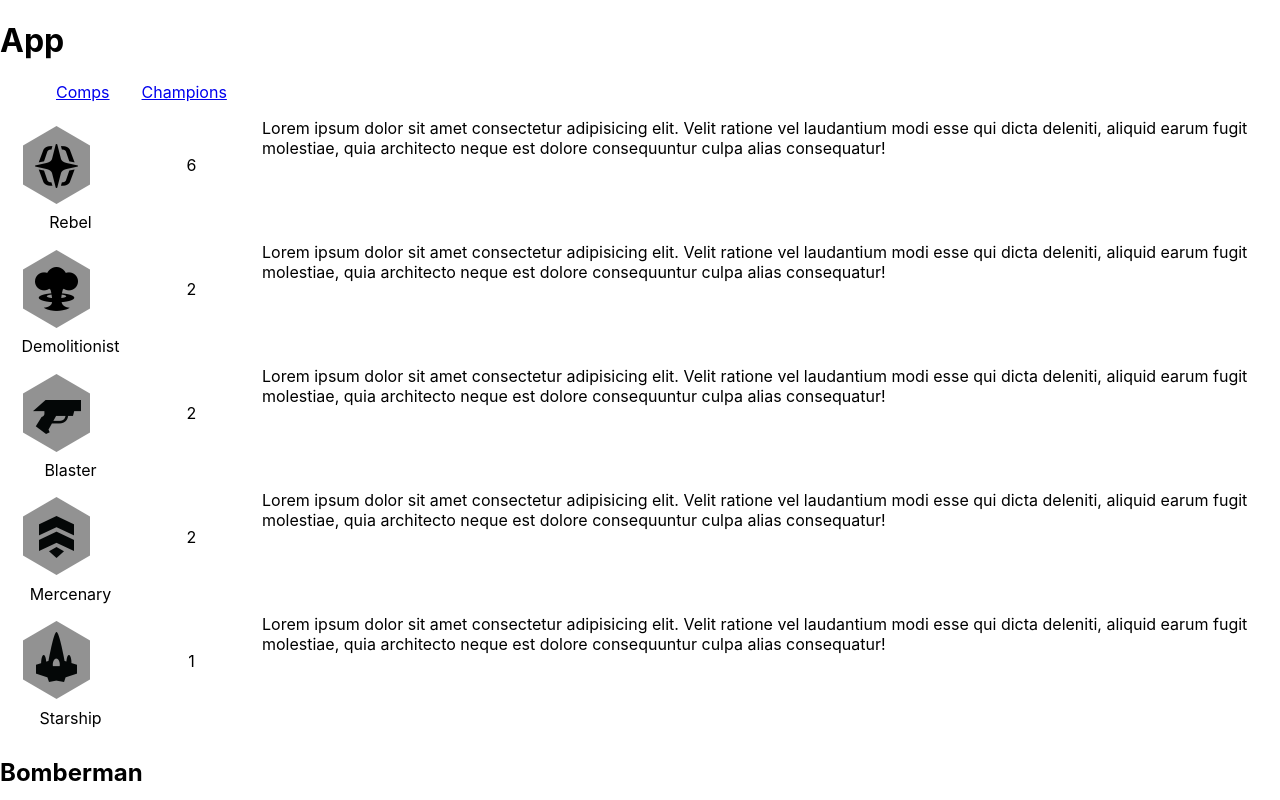
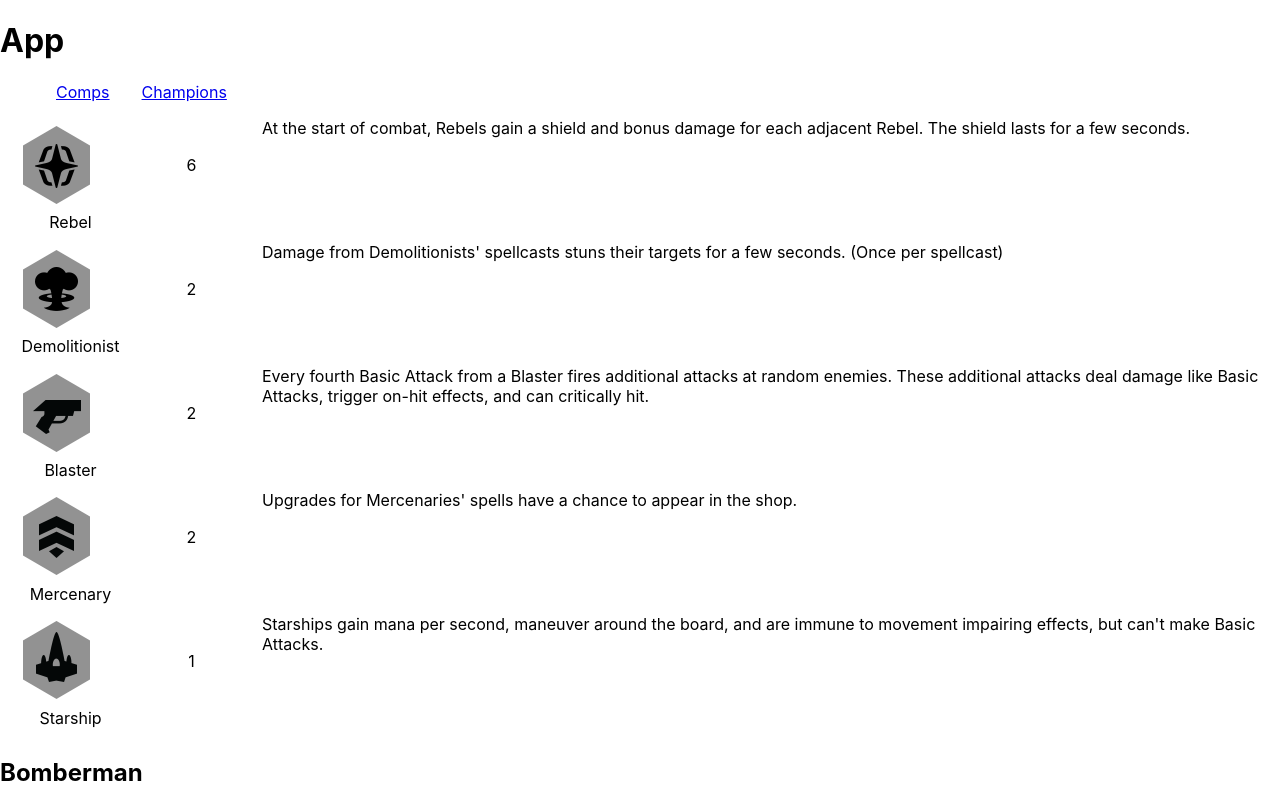
Before and after one commit to schubam/react-js-ts-project-monorepo, a React (Create React App) app in the folder tft-comps/: page /comps/1 in a window 1280 px wide. Shown: the top 800 px of the page. Built offline with nearby package versions, Linux system fonts and the light colour scheme.

Commit message:
descriptoon

```diff
--- a/tft-comps/src/components/CompDetail/TraitsSummary.module.css
+++ b/tft-comps/src/components/CompDetail/TraitsSummary.module.css
@@ -31,3 +31,7 @@
   width: 94px;
   height: 94px;
 }
+
+.description {
+
+}
--- a/tft-comps/src/components/CompDetail/TraitsSummary.tsx
+++ b/tft-comps/src/components/CompDetail/TraitsSummary.tsx
@@ -74,12 +74,7 @@ const TraitsSummary = ({ formation }: Props) => {
             <span>{o.count}</span>
             <div>{o.trait}</div>
           </div>
-          <div className={styles.description}>
-            Lorem ipsum dolor sit amet consectetur adipisicing elit. Velit
-            ratione vel laudantium modi esse qui dicta deleniti, aliquid earum
-            fugit molestiae, quia architecto neque est dolore consequuntur culpa
-            alias consequatur!
-          </div>
+          <div className={styles.description}>{o.description}</div>
         </div>
       ))}
     </div>
```
